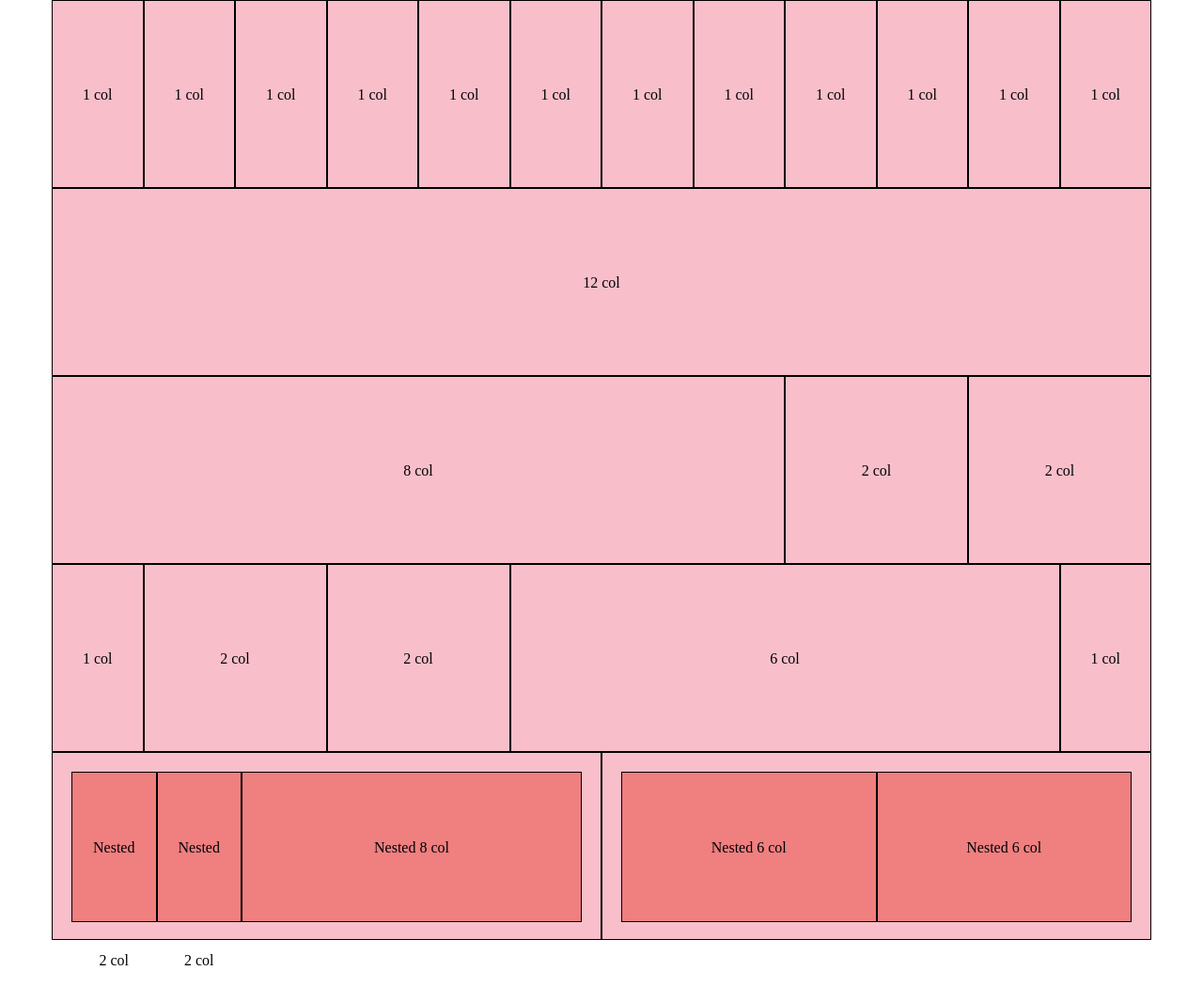
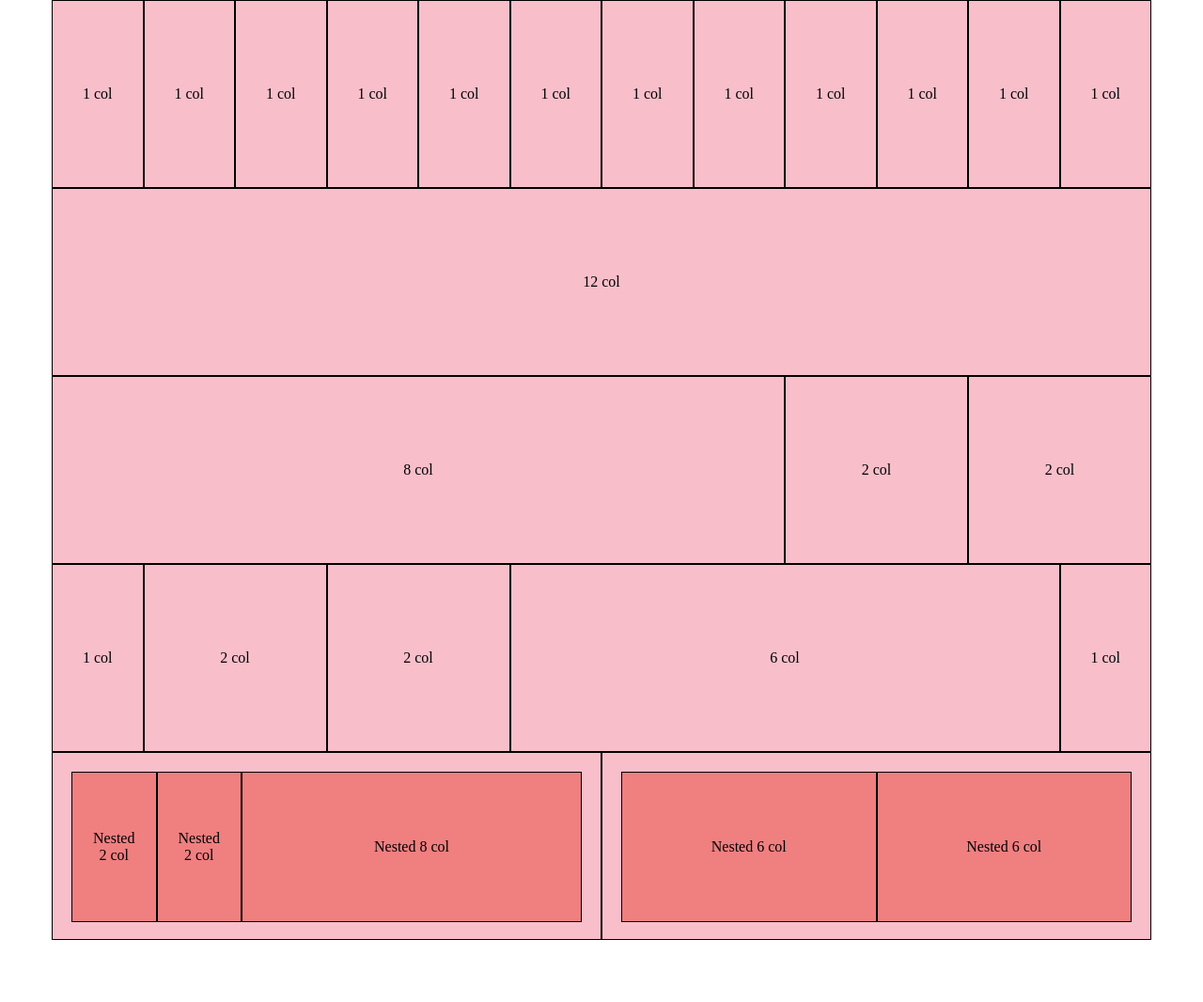
Before and after one commit to andreagavardi/html-css-12bool, a plain HTML site: page index.html in a window 1280 px wide. Shown: the whole page at 94% size. After the commit the page ends 1000 px from the top, so only its background shows below. Drawn offline with Linux system fonts and the light colour scheme.

Commit message:
corretto centramento testo

```diff
--- a/asset/css/style.css
+++ b/asset/css/style.css
@@ -2,11 +2,16 @@
   background-color: #f8bfcb;
   border: 1px solid black;
   text-align: center;
-  line-height: 160px;
+  position: relative;
 }
 
 .row > .col-6 > .row [class*="col-"] {
   background-color: #f07f80;
   height: 160px;
-  line-height: 120px;
 }
+.row span {
+  position: absolute;
+  top: 50%;
+  left: 50%;
+  transform: translate(-50%, -50%);
+}
--- a/index.html
+++ b/index.html
@@ -12,54 +12,54 @@
     <div class="container">
         <!-- prima riga -->
         <div class="row">
-            <div class="col-1">1 col </div>
-            <div class="col-1">1 col </div>
-            <div class="col-1">1 col </div>
-            <div class="col-1">1 col </div>
-            <div class="col-1">1 col </div>
-            <div class="col-1">1 col </div>
-            <div class="col-1">1 col </div>
-            <div class="col-1">1 col </div>
-            <div class="col-1">1 col </div>
-            <div class="col-1">1 col </div>
-            <div class="col-1">1 col </div>
-            <div class="col-1">1 col </div>
+            <div class="col-1"><span>1 col</span>  </div>
+            <div class="col-1"><span>1 col</span>  </div>
+            <div class="col-1"><span>1 col</span>  </div>
+            <div class="col-1"><span>1 col</span>  </div>
+            <div class="col-1"><span>1 col</span>  </div>
+            <div class="col-1"><span>1 col</span>  </div>
+            <div class="col-1"><span>1 col</span>  </div>
+            <div class="col-1"><span>1 col</span>  </div>
+            <div class="col-1"><span>1 col</span>  </div>
+            <div class="col-1"><span>1 col</span>  </div>
+            <div class="col-1"><span>1 col</span>  </div>
+            <div class="col-1"><span>1 col</span>  </div>
         </div>
 
         <!-- seconda riga -->
         <div class="row">
-            <div class="col-12">12 col</div>
+            <div class="col-12"><span>12 col</span> </div>
         </div>
 
         <!-- terza riga -->
         <div class="row">
-            <div class="col-8">8 col</div>
-            <div class="col-2">2 col</div>
-            <div class="col-2">2 col</div>
+            <div class="col-8"><span>8 col</span> </div>
+            <div class="col-2"><span>2 col</span> </div>
+            <div class="col-2"><span>2 col</span> </div>
         </div>
 
         <!-- quarta riga -->
         <div class="row">
-            <div class="col-1">1 col</div>
-            <div class="col-2">2 col</div>
-            <div class="col-2">2 col</div>
-            <div class="col-6">6 col</div>
-            <div class="col-1">1 col</div>
+            <div class="col-1"><span>1 col</span> </div>
+            <div class="col-2"><span>2 col</span> </div>
+            <div class="col-2"><span>2 col</span> </div>
+            <div class="col-6"><span>6 col</span> </div>
+            <div class="col-1"><span>1 col</span> </div>
         </div>
 
         <!-- quinta riga nest -->
         <div class="row">
             <div class="col-6">
                 <div class="row">
-                    <div class="col-2">Nested 2 col</div>
-                    <div class="col-2">Nested 2 col</div>
-                    <div class="col-8">Nested 8 col</div>
+                    <div class="col-2"><span>Nested 2 col</span> </div>
+                    <div class="col-2"><span>Nested 2 col</span> </div>
+                    <div class="col-8"><span>Nested 8 col</span> </div>
                 </div>
             </div>
             <div class="col-6">
                 <div class="row">
-                    <div class="col-6">Nested 6 col</div>
-                    <div class="col-6">Nested 6 col</div>
+                    <div class="col-6"><span>Nested 6 col</span> </div>
+                    <div class="col-6"><span>Nested 6 col</span> </div>
                 </div>
 
             </div>
```
